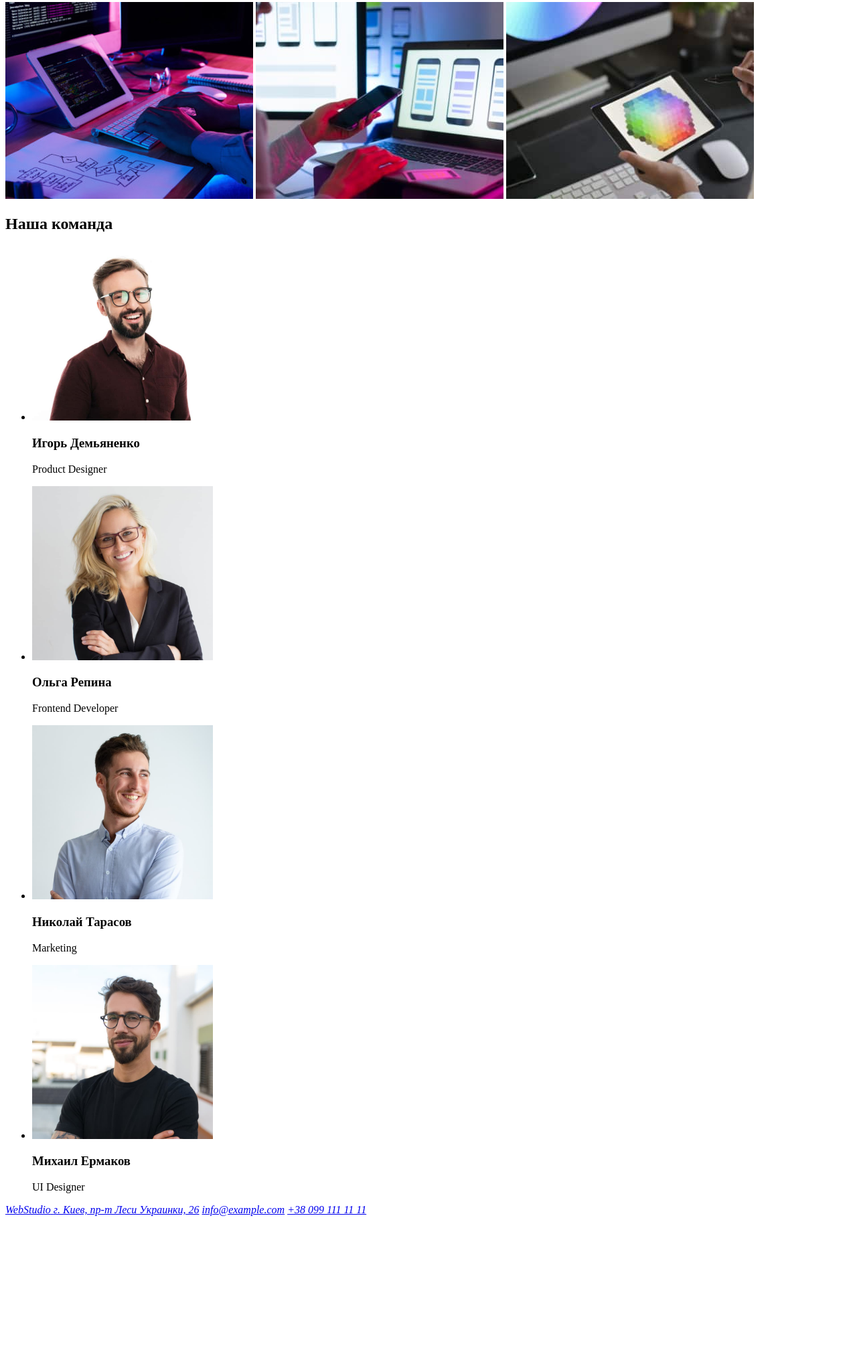
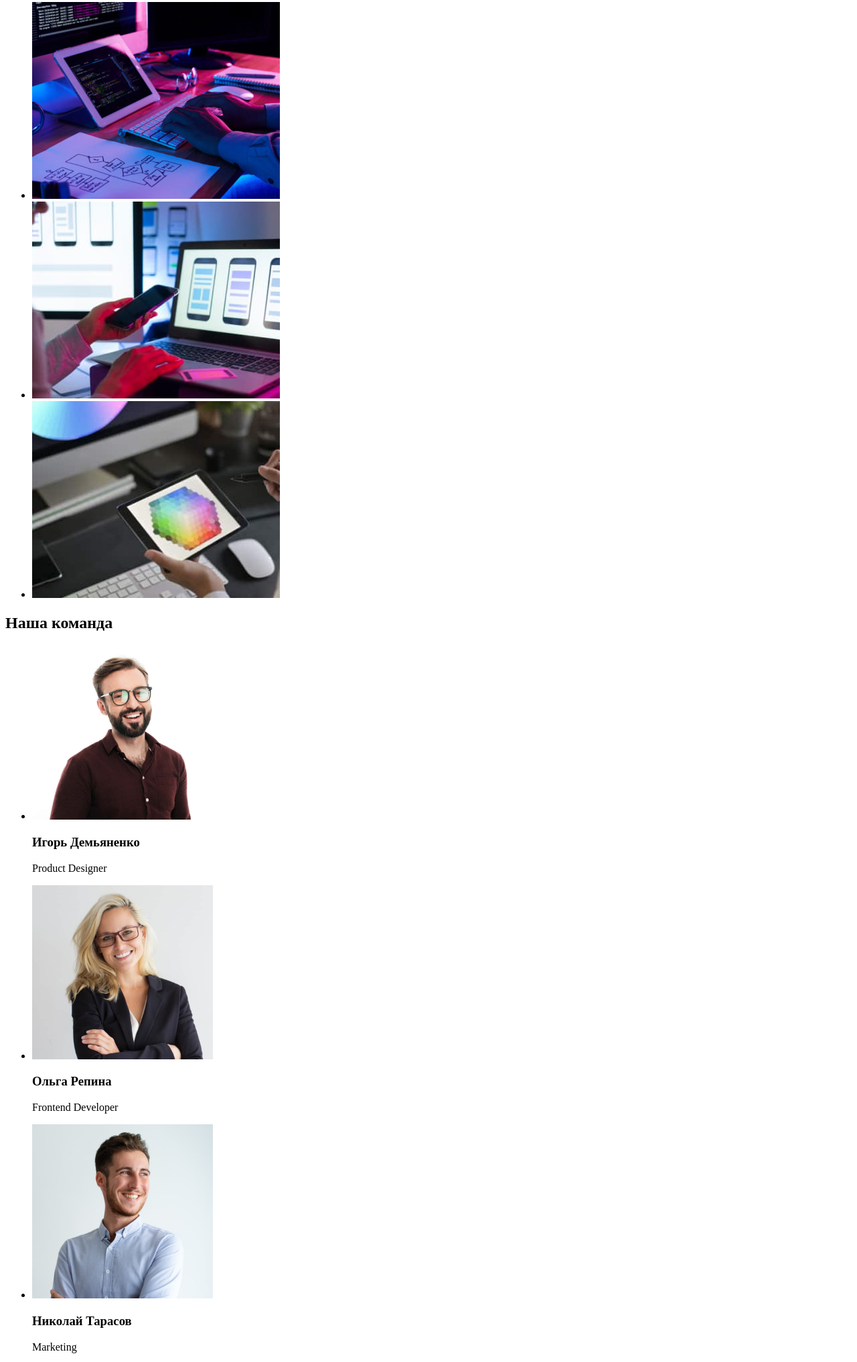
Before and after one commit to Sergey4161/goit-markup-hw-01, a plain HTML site: page index.html in a window 1280 px wide. Shown: the part 591-2625 px from the top of the page at 67% size. Before the commit the page ends 2415 px from the top, so only its background shows below. Drawn offline with Linux system fonts and the light colour scheme.

Commit message:
Update index.html
corrections index.html

```diff
--- a/index.html
+++ b/index.html
@@ -23,10 +23,13 @@
       </nav>
     </header>
     <main>
+      <!-- Service order -->
       <section>
         <h1>Эффективные решения для вашего бизнеса</h1>
         <button type="button">Заказать услугу</button>
       </section>
+      <!-- Our Skills -->
+      <section>
         <ul>
           <li>
             <h3>Внимание к деталям</h3>
@@ -34,23 +37,30 @@
           </li>
           <li>
             <h3>Пунктуальность</h3>
-          <p>Задача организации, в особенности же рамки и место обучения кадров влечет за собой.</p>
+            <p>
+              Задача организации, в особенности же рамки и место обучения кадров влечет за собой.
+            </p>
           </li>
           <li>
             <h3>Планирование</h3>
-          <p>Равным образом консультация с широким активом в значительной степени обуславливает.</p>
+            <p>
+              Равным образом консультация с широким активом в значительной степени обуславливает.
+            </p>
           </li>
           <li>
             <h3>Современные технологии</h3>
             <p>Значимость этих проблем настолько очевидна, что реализация плановых заданий.</p>
           </li>
         </ul>
+      </section>
       <!-- What are you doing -->
       <section>
         <h2>Чем мы занимаемся</h2>
-        <img src="./images/doing1.jpg" width="370" height="294" alt="doing work1" />
-        <img src="./images/doing2.jpg" width="370" height="294" alt="doing work2" />
-        <img src="./images/doing3.jpg" width="370" height="294" alt="doing work3" />
+        <ul>
+          <li><img src="./images/doing1.jpg" width="370" height="294" alt="doing work1" /></li>
+          <li><img src="./images/doing2.jpg" width="370" height="294" alt="doing work2" /></li>
+          <li><img src="./images/doing3.jpg" width="370" height="294" alt="doing work3" /></li>
+        </ul>
       </section>
       <!-- OUR TEAM -->
       <section>
@@ -82,11 +92,15 @@
     </main>
     <!-- Footer -->
     <footer>
+      <a href="./index.html" lang="en"><span>Web</span><span>Studio</span> </a>
       <address>
-        <a href="./index.html" lang="en"><span>Web</span><span>Studio</span> </a>
+        <ul>
+          <li>
             <a href="https://goo.gl/maps/T2y7zL1BriMLYL5e6">г. Киев, пр-т Леси Украинки, 26</a>
-        <a href="mailto:info@devstudio.com">info@example.com</a>
-        <a href="tel:+380991111111">+38 099 111 11 11</a>
+          </li>
+          <li><a href="mailto:info@devstudio.com">info@example.com</a></li>
+          <li><a href="tel:+380991111111">+38 099 111 11 11</a></li>
+        </ul>
       </address>
     </footer>
   </body>
```
Lines whose indentation alone changed are shown as unchanged.
